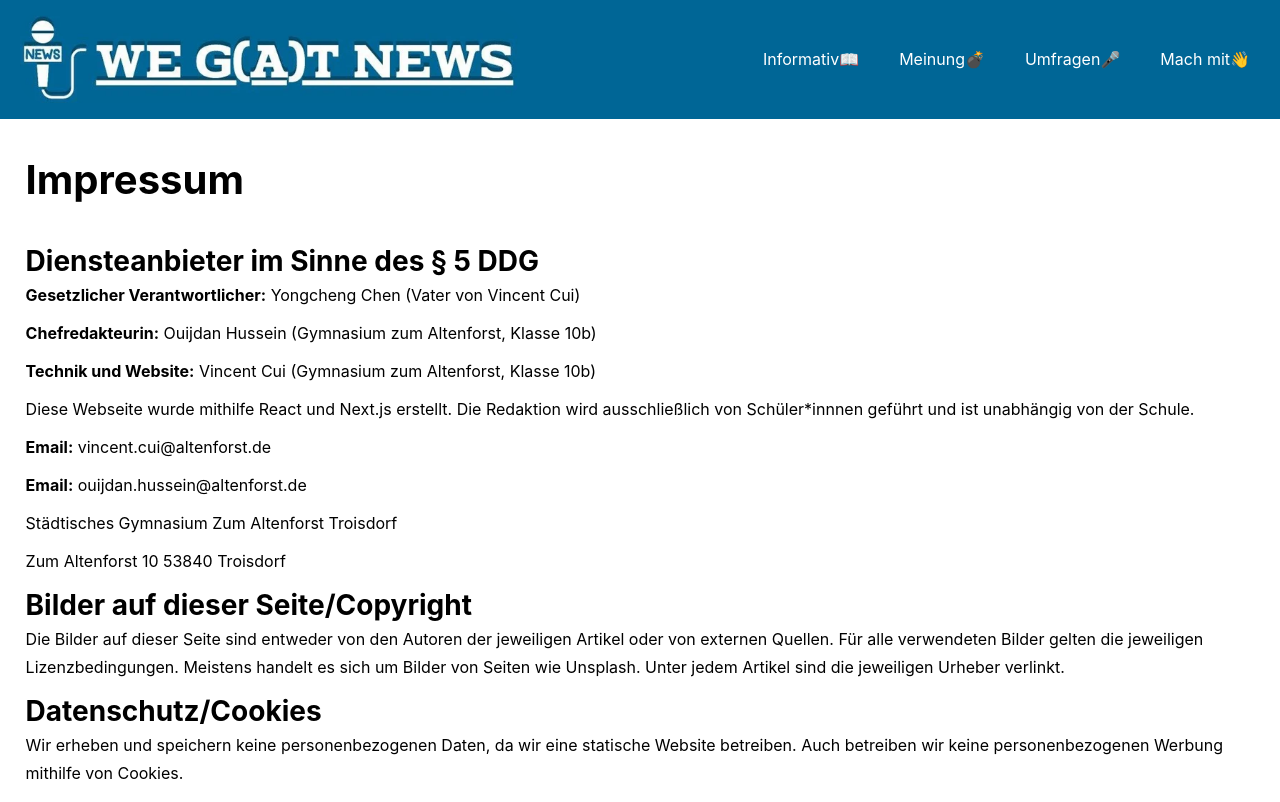
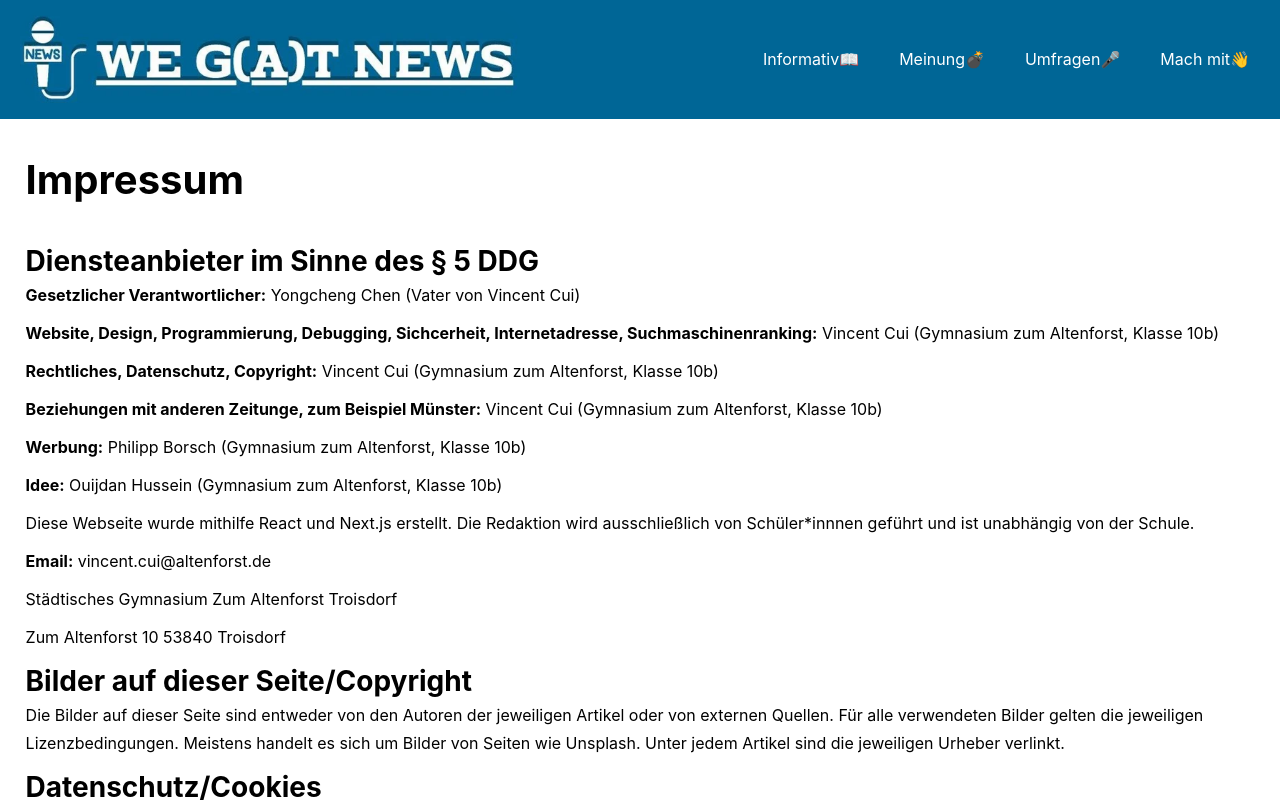
Before and after one commit to Chenjv2/wegatnews, a Next.js app: page /impressum in a window 1280 px wide. Shown: the top 802 px of the page. Built offline with nearby package versions, Linux system fonts and the light colour scheme.

Commit message:
impressum

```diff
--- a/pages/impressum/index.js
+++ b/pages/impressum/index.js
@@ -9,11 +9,23 @@ export default function InformativIndex() {
           Vincent Cui)
         </p>
         <p>
-          <b>Chefredakteurin:</b> Ouijdan Hussein (Gymnasium zum Altenforst,
+          <b>Website, Design, Programmierung, Debugging, Sichcerheit, Internetadresse, Suchmaschinenranking:</b> Vincent Cui (Gymnasium zum Altenforst,
           Klasse 10b)
         </p>
         <p>
-          <b>Technik und Website:</b> Vincent Cui (Gymnasium zum Altenforst,
+          <b>Rechtliches, Datenschutz, Copyright:</b> Vincent Cui (Gymnasium zum Altenforst,
+          Klasse 10b)
+        </p>
+        <p>
+          <b>Beziehungen mit anderen Zeitunge, zum Beispiel Münster:</b> Vincent Cui (Gymnasium zum Altenforst,
+          Klasse 10b)
+        </p>
+         <p>
+          <b>Werbung:</b> Philipp Borsch (Gymnasium zum Altenforst,
+          Klasse 10b)
+        </p>
+         <p>
+          <b>Idee:</b> Ouijdan Hussein (Gymnasium zum Altenforst,
           Klasse 10b)
         </p>
         <p>
@@ -23,9 +35,6 @@ export default function InformativIndex() {
         </p>
         <p>
           <b>Email:</b> vincent.cui@altenforst.de
-        </p>
-        <p>
-          <b>Email:</b> ouijdan.hussein@altenforst.de
         </p>
         <p> Städtisches Gymnasium Zum Altenforst Troisdorf</p>
         <p>Zum Altenforst 10 53840 Troisdorf </p>
```
